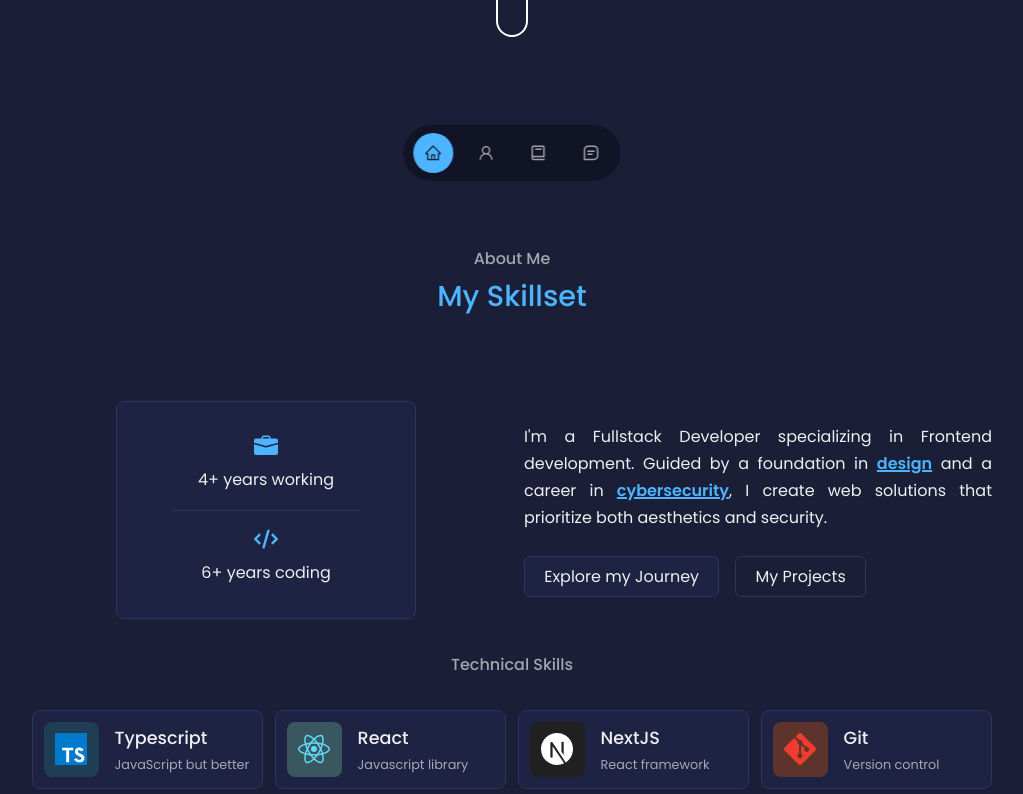
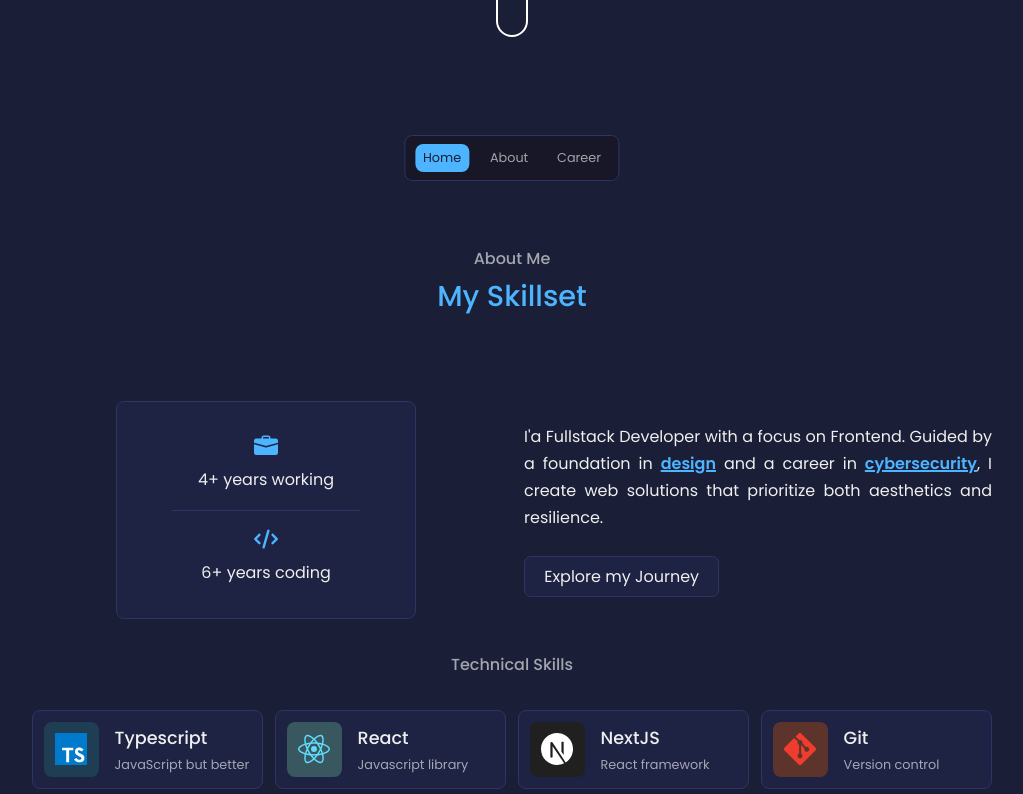
Before and after one commit to fabio-m-ferreira/Portfolio-WebApp, a Next.js app: page / in a window 1280 px wide. Shown: the part 683-1477 px from the top of the page, without its empty margins (128-1151 px from the left). Built offline with nearby package versions, Linux system fonts and the light colour scheme.

Commit message:
updated Nav to the new design

```diff
--- a/src/sections/about/About.tsx
+++ b/src/sections/about/About.tsx
@@ -35,18 +35,14 @@ const About = () => {
             data-aos-delay="100"
           >
             <p>
-              I&apos;m a Fullstack Developer specializing in Frontend
-              development. Guided by a foundation in <span>design</span> and a
-              career in <span>cybersecurity</span>, I create web solutions that
-              prioritize both aesthetics and security.
+              I&apos;a Fullstack Developer with a focus on Frontend. Guided by a
+              foundation in <span>design</span> and a career in{" "}
+              <span>cybersecurity</span>, I create web solutions that prioritize
+              both aesthetics and resilience.
             </p>
             <div className={styles.buttonGroup}>
-              <Button
-                text="Explore my Journey"
-                target="_blank"
-                href="/assets/Fabio-Ferreira_CV.pdf"
-              />
-              <Button text="My Projects" variant="secondary" href="#contact" />
+              <Button text="Explore my Journey" href="/#career" />
+              {/* <Button text="My Projects" variant="secondary" href="#contact" /> */}
             </div>
           </div>
         </div>
--- a/src/sections/nav/Nav.tsx
+++ b/src/sections/nav/Nav.tsx
@@ -3,7 +3,7 @@ import React, { useEffect, useState } from "react";
 import styles from "./nav.module.css";
 import Link from "next/link";
 import { AiOutlineHome, AiOutlineUser } from "react-icons/ai";
-import { BiBook, BiMessageSquareDetail } from "react-icons/bi";
+import { BiBook } from "react-icons/bi";
 import Scrollspy from "@/utils/ScrollSpy";
 
 const Nav = () => {
@@ -25,16 +25,10 @@ const Nav = () => {
     { href: "/#home", icon: <AiOutlineHome />, id: "home", name: "Home" },
     { href: "/#about", icon: <AiOutlineUser />, id: "about", name: "About" },
     {
-      href: "/#portfolio",
+      href: "/#career",
       icon: <BiBook />,
-      id: "portfolio",
-      name: "Portfolio",
-    },
-    {
-      href: "/#contact",
-      icon: <BiMessageSquareDetail />,
-      id: "contact",
-      name: "Contact",
+      id: "career",
+      name: "Career",
     },
   ];
 
@@ -52,14 +46,14 @@ const Nav = () => {
         componentTag="div"
         offset={-100}
       >
-        {navLinks.map(({ href, icon, id, name }) => (
+        {navLinks.map(({ href, id, name }) => (
           <Link
             key={id}
             href={href}
             aria-label={name}
             className={styles.navItem}
           >
-            {icon}
+            {name}
           </Link>
         ))}
       </Scrollspy>
--- a/src/sections/nav/nav.module.css
+++ b/src/sections/nav/nav.module.css
@@ -1,5 +1,5 @@
 .nav {
-  background-color: rgba(0, 0, 0, 0.3);
+  background-color: var(--color-bg-dark);
   width: max-content;
   display: flex;
   padding: 0.5rem 0.6rem;
@@ -7,8 +7,8 @@
   position: fixed;
   left: 50%;
   transform: translateX(-50%);
-  border-radius: 3rem;
-  backdrop-filter: blur(15px);
+  border-radius: 0.5rem;
+  border: 1px solid var(--color-primary-variant);
 }
 
 .scrollspy {
@@ -39,11 +39,11 @@
 
 .nav a {
   background-color: transparent;
-  padding: 0.7rem;
-  border-radius: 3rem;
+  padding: 0.2rem 0.5rem;
+  border-radius: 0.5rem;
   display: flex;
   color: var(--color-light);
-  font-size: 1.1rem;
+  font-size: 0.8rem;
 }
 
 .nav a:hover {
```
